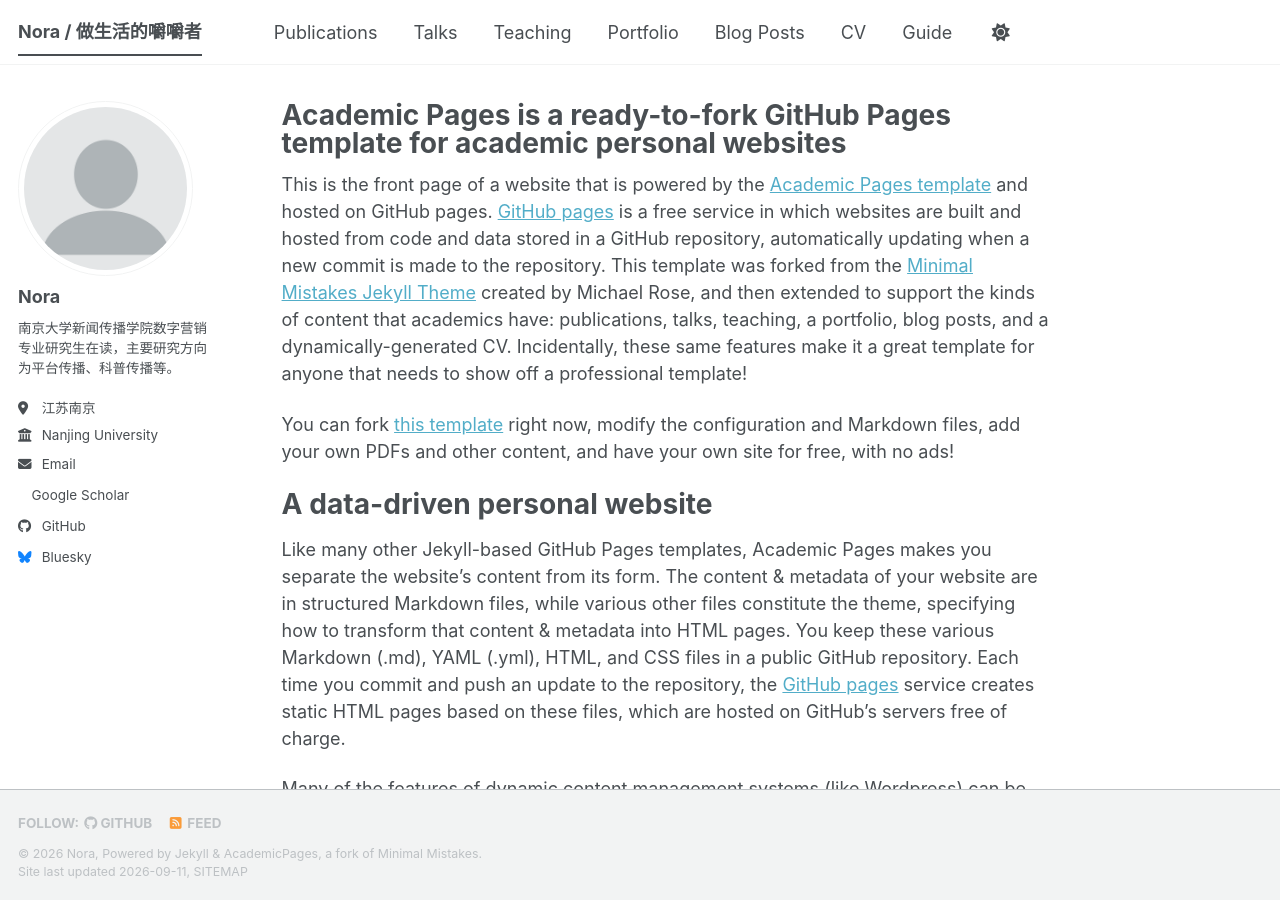
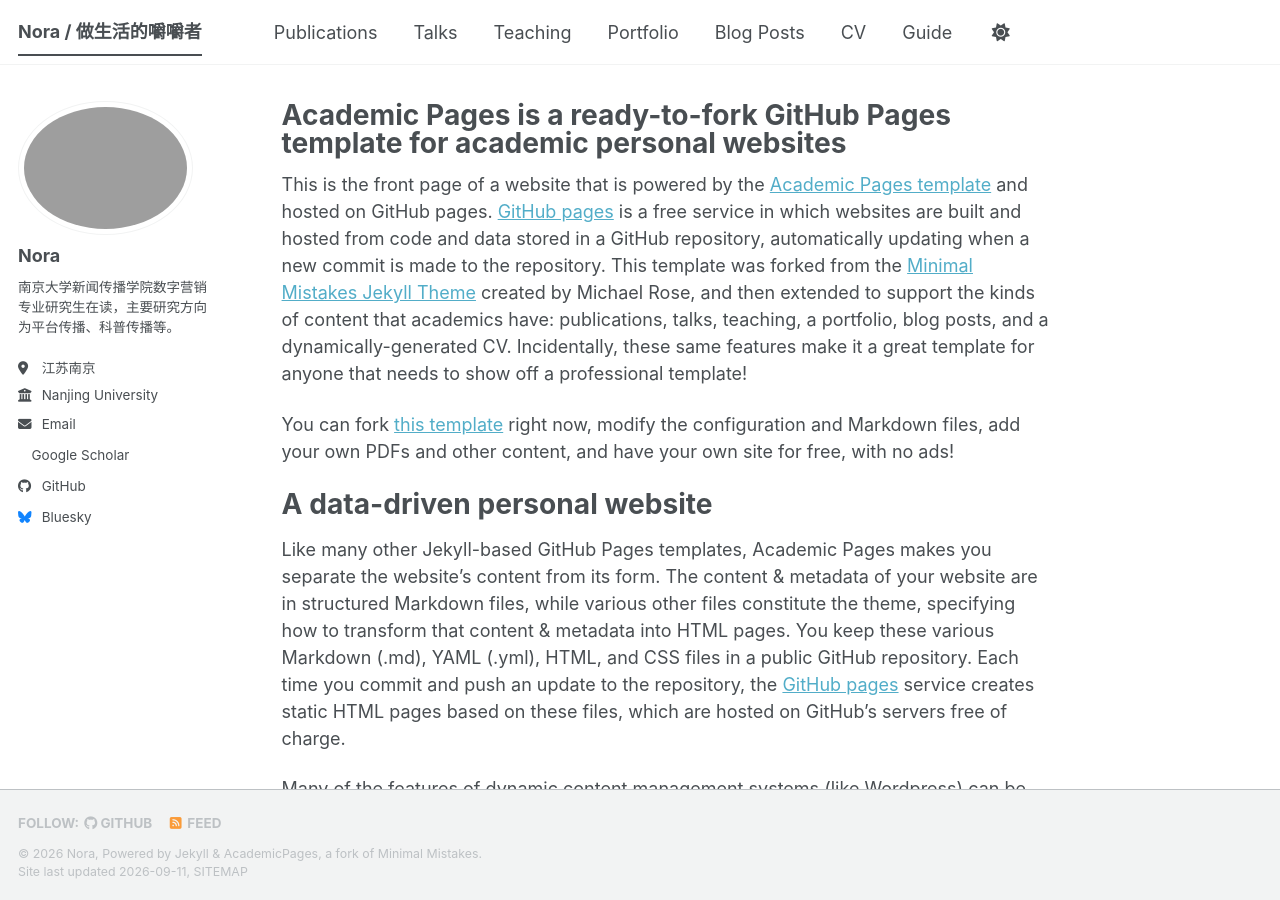
Before and after one commit to Nora1lib/Nora1lib.github.io, a Jekyll site: the page built from _pages/about.md, in a window 1280 px wide and 900 px high. Built offline with Jekyll 4.4.1, drawn with Linux system fonts in a browser that asks for light colours; a style sheet for code colours, icons or effects is not loaded.

Commit message:
Update author avatar in configuration file

```diff
--- a/_config.yml
+++ b/_config.yml
@@ -23,7 +23,7 @@ repository               : "Nora1lib/Nora1lib.github.io"
 #               Additional customization can be done by editing /_includes/author-profile.html
 author:
   # Biographic information
-  avatar           : "profile.png"
+  avatar           : "dony.jpg"
   name             : "Nora"
   pronouns         : # example: "she/her"
   bio              : "南京大学新闻传播学院数字营销专业研究生在读，主要研究方向为平台传播、科普传播等。"
```
